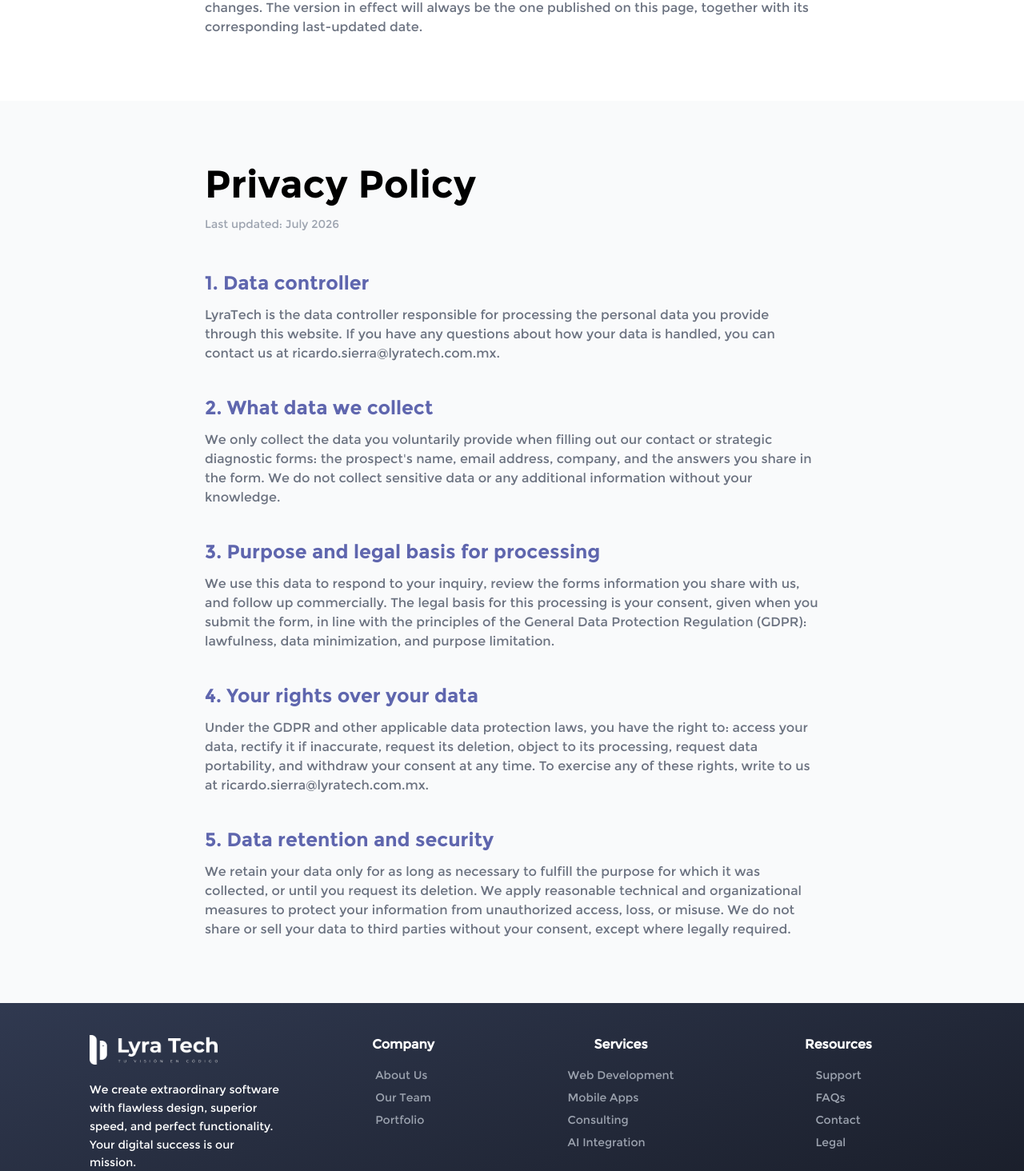
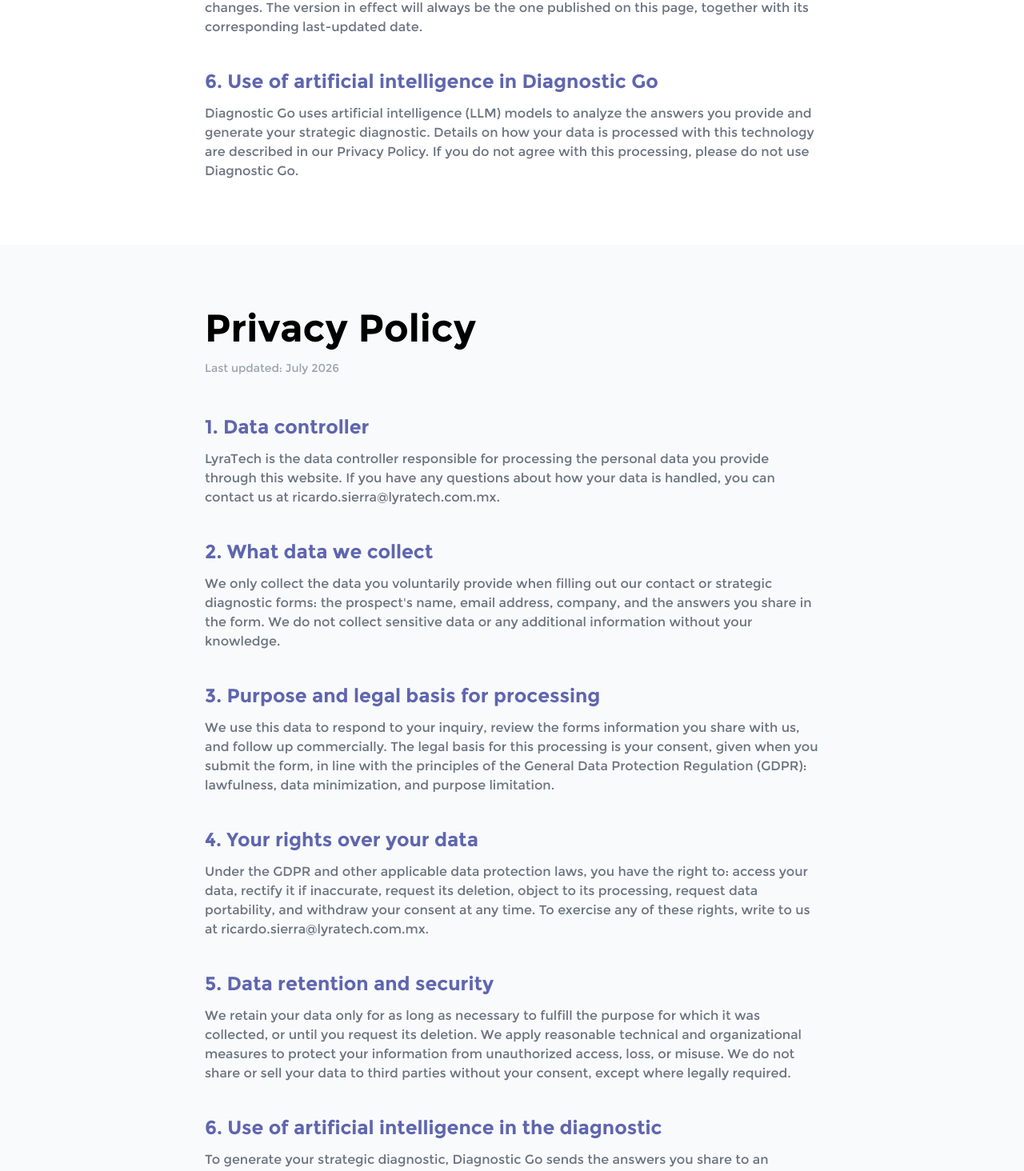
Before and after one commit to lyra-tc/lyratech, a Next.js app in the folder frontend/: page /en/legal in a window 1280 px wide. Shown: the part 1013-2477 px from the top of the page at 80% size. Built offline with nearby package versions, Linux system fonts and the light colour scheme; no server answers.

Commit message:
Update legal section with use of LLM in go diagnostic

```diff
--- a/frontend/src/components/Legal/PrivacyPolicy/index.tsx
+++ b/frontend/src/components/Legal/PrivacyPolicy/index.tsx
@@ -15,6 +15,7 @@ export default function PrivacyPolicy() {
         { titleKey: "section3Title", bodyKey: "section3Body" },
         { titleKey: "section4Title", bodyKey: "section4Body" },
         { titleKey: "section5Title", bodyKey: "section5Body" },
+        { titleKey: "section6Title", bodyKey: "section6Body" },
     ] as const;
 
     return (
--- a/frontend/src/components/Legal/TermsAndConditions/index.tsx
+++ b/frontend/src/components/Legal/TermsAndConditions/index.tsx
@@ -15,6 +15,7 @@ export default function TermsAndConditions() {
         { titleKey: "section3Title", bodyKey: "section3Body" },
         { titleKey: "section4Title", bodyKey: "section4Body" },
         { titleKey: "section5Title", bodyKey: "section5Body" },
+        { titleKey: "section6Title", bodyKey: "section6Body" },
     ] as const;
 
     return (
--- a/frontend/src/messages/de.json
+++ b/frontend/src/messages/de.json
@@ -372,7 +372,9 @@
     "section4Title": "4. Geistiges Eigentum",
     "section4Body": "Sämtliche Inhalte dieser Website (Texte, Logos, Bilder, Design und Code) sind Eigentum von LyraTech oder seinen Lizenzgebern und durch die geltenden Gesetze zum geistigen Eigentum geschützt. Die vollständige oder teilweise Vervielfältigung ohne vorherige schriftliche Genehmigung ist untersagt.",
     "section5Title": "5. Änderungen dieser Bedingungen",
-    "section5Body": "Wir können diese Allgemeinen Geschäftsbedingungen jederzeit aktualisieren, um rechtliche, betriebliche oder website-bezogene Änderungen widerzuspiegeln. Maßgeblich ist stets die auf dieser Seite veröffentlichte Fassung mit dem entsprechenden Datum der letzten Aktualisierung."
+    "section5Body": "Wir können diese Allgemeinen Geschäftsbedingungen jederzeit aktualisieren, um rechtliche, betriebliche oder website-bezogene Änderungen widerzuspiegeln. Maßgeblich ist stets die auf dieser Seite veröffentlichte Fassung mit dem entsprechenden Datum der letzten Aktualisierung.",
+    "section6Title": "6. Einsatz künstlicher Intelligenz in Diagnostic Go",
+    "section6Body": "Diagnostic Go verwendet Modelle künstlicher Intelligenz (LLM), um die von Ihnen angegebenen Antworten zu analysieren und Ihre strategische Diagnose zu erstellen. Details zur Verarbeitung Ihrer Daten mit dieser Technologie finden Sie in unserer Datenschutzerklärung. Wenn Sie mit dieser Verarbeitung nicht einverstanden sind, nutzen Sie bitte Diagnostic Go nicht."
   },
   "privacy": {
     "title": "Datenschutzerklärung",
@@ -386,6 +388,8 @@
     "section4Title": "4. Ihre Rechte bezüglich Ihrer Daten",
     "section4Body": "Gemäß der DSGVO und anderen anwendbaren Datenschutzgesetzen haben Sie das Recht auf: Auskunft über Ihre Daten, Berichtigung bei Unrichtigkeit, Löschung, Widerspruch gegen die Verarbeitung, Datenübertragbarkeit und den jederzeitigen Widerruf Ihrer Einwilligung. Um eines dieser Rechte auszuüben, schreiben Sie uns an ricardo.sierra@lyratech.com.mx.",
     "section5Title": "5. Speicherdauer und Sicherheit der Daten",
-    "section5Body": "Wir speichern Ihre Daten nur so lange, wie es für den Zweck erforderlich ist, für den sie erhoben wurden, oder bis Sie deren Löschung beantragen. Wir wenden angemessene technische und organisatorische Maßnahmen an, um Ihre Daten vor unbefugtem Zugriff, Verlust oder Missbrauch zu schützen. Wir geben Ihre Daten ohne Ihre Einwilligung nicht an Dritte weiter und verkaufen sie nicht, außer bei gesetzlicher Verpflichtung."
+    "section5Body": "Wir speichern Ihre Daten nur so lange, wie es für den Zweck erforderlich ist, für den sie erhoben wurden, oder bis Sie deren Löschung beantragen. Wir wenden angemessene technische und organisatorische Maßnahmen an, um Ihre Daten vor unbefugtem Zugriff, Verlust oder Missbrauch zu schützen. Wir geben Ihre Daten ohne Ihre Einwilligung nicht an Dritte weiter und verkaufen sie nicht, außer bei gesetzlicher Verpflichtung.",
+    "section6Title": "6. Einsatz künstlicher Intelligenz bei der Diagnose",
+    "section6Body": "Um Ihre strategische Diagnose zu erstellen, sendet Diagnostic Go die von Ihnen geteilten Antworten an ein Modell künstlicher Intelligenz (LLM), das sie analysiert und automatisierte Empfehlungen erstellt. Diese Verarbeitung ist erforderlich, um Ihnen das Diagnoseergebnis bereitzustellen, und erfolgt nur, wenn Sie sich für die Nutzung dieses Tools entscheiden. Wenn Sie nicht möchten, dass Ihre Daten mittels künstlicher Intelligenz verarbeitet werden, nutzen Sie bitte Diagnostic Go nicht; unsere übrigen Dienste und Formulare sind davon nicht betroffen."
   }
 }
--- a/frontend/src/messages/en.json
+++ b/frontend/src/messages/en.json
@@ -372,7 +372,9 @@
     "section4Title": "4. Intellectual property",
     "section4Body": "All content on this site (text, logos, images, design, and code) is the property of LyraTech or its licensors and is protected under applicable intellectual property laws. Reproduction, in whole or in part, without prior written authorization is prohibited.",
     "section5Title": "5. Changes to these terms",
-    "section5Body": "We may update these Terms and Conditions at any time to reflect legal, operational, or site changes. The version in effect will always be the one published on this page, together with its corresponding last-updated date."
+    "section5Body": "We may update these Terms and Conditions at any time to reflect legal, operational, or site changes. The version in effect will always be the one published on this page, together with its corresponding last-updated date.",
+    "section6Title": "6. Use of artificial intelligence in Diagnostic Go",
+    "section6Body": "Diagnostic Go uses artificial intelligence (LLM) models to analyze the answers you provide and generate your strategic diagnostic. Details on how your data is processed with this technology are described in our Privacy Policy. If you do not agree with this processing, please do not use Diagnostic Go."
   },
   "privacy": {
     "title": "Privacy Policy",
@@ -386,6 +388,8 @@
     "section4Title": "4. Your rights over your data",
     "section4Body": "Under the GDPR and other applicable data protection laws, you have the right to: access your data, rectify it if inaccurate, request its deletion, object to its processing, request data portability, and withdraw your consent at any time. To exercise any of these rights, write to us at ricardo.sierra@lyratech.com.mx.",
     "section5Title": "5. Data retention and security",
-    "section5Body": "We retain your data only for as long as necessary to fulfill the purpose for which it was collected, or until you request its deletion. We apply reasonable technical and organizational measures to protect your information from unauthorized access, loss, or misuse. We do not share or sell your data to third parties without your consent, except where legally required."
+    "section5Body": "We retain your data only for as long as necessary to fulfill the purpose for which it was collected, or until you request its deletion. We apply reasonable technical and organizational measures to protect your information from unauthorized access, loss, or misuse. We do not share or sell your data to third parties without your consent, except where legally required.",
+    "section6Title": "6. Use of artificial intelligence in the diagnostic",
+    "section6Body": "To generate your strategic diagnostic, Diagnostic Go sends the answers you share to an artificial intelligence (LLM) model, which analyzes them and produces automated recommendations. This processing is necessary to provide you with the diagnostic result and only takes place when you choose to use this tool. If you do not want your data processed using artificial intelligence, please do not use Diagnostic Go; our other services and forms are not affected."
   }
 }
--- a/frontend/src/messages/es.json
+++ b/frontend/src/messages/es.json
@@ -372,7 +372,9 @@
     "section4Title": "4. Propiedad intelectual",
     "section4Body": "Todo el contenido de este sitio (textos, logotipos, imágenes, diseño y código) es propiedad de LyraTech o de sus licenciantes y está protegido por las leyes de propiedad intelectual aplicables. Queda prohibida su reproducción total o parcial sin autorización previa por escrito.",
     "section5Title": "5. Modificaciones a estos términos",
-    "section5Body": "Podemos actualizar estos Términos y Condiciones en cualquier momento para reflejar cambios legales, operativos o del sitio. La versión vigente será siempre la publicada en esta página, con su fecha de última actualización correspondiente."
+    "section5Body": "Podemos actualizar estos Términos y Condiciones en cualquier momento para reflejar cambios legales, operativos o del sitio. La versión vigente será siempre la publicada en esta página, con su fecha de última actualización correspondiente.",
+    "section6Title": "6. Uso de inteligencia artificial en Diagnostic Go",
+    "section6Body": "Diagnostic Go utiliza modelos de inteligencia artificial (LLM) para analizar las respuestas que proporcionas y generar tu diagnóstico estratégico. El detalle de cómo se procesan tus datos con esta tecnología se describe en nuestro Aviso de Privacidad. Si no estás de acuerdo con este tratamiento, te pedimos no utilizar Diagnostic Go."
   },
   "privacy": {
     "title": "Aviso de Privacidad",
@@ -386,6 +388,8 @@
     "section4Title": "4. Tus derechos sobre tus datos",
     "section4Body": "De acuerdo con el RGPD y otras leyes de protección de datos aplicables, tienes derecho a: acceder a tus datos, rectificarlos si son inexactos, solicitar su eliminación, oponerte a su tratamiento, solicitar la portabilidad de tus datos y retirar tu consentimiento en cualquier momento. Para ejercer cualquiera de estos derechos, escríbenos a ricardo.sierra@lyratech.com.mx.",
     "section5Title": "5. Conservación y seguridad de los datos",
-    "section5Body": "Conservamos tus datos únicamente durante el tiempo necesario para cumplir con la finalidad para la que fueron recabados, o hasta que solicites su eliminación. Aplicamos medidas técnicas y organizativas razonables para proteger tu información contra accesos no autorizados, pérdida o uso indebido. No compartimos ni vendemos tus datos a terceros sin tu consentimiento, salvo obligación legal."
+    "section5Body": "Conservamos tus datos únicamente durante el tiempo necesario para cumplir con la finalidad para la que fueron recabados, o hasta que solicites su eliminación. Aplicamos medidas técnicas y organizativas razonables para proteger tu información contra accesos no autorizados, pérdida o uso indebido. No compartimos ni vendemos tus datos a terceros sin tu consentimiento, salvo obligación legal.",
+    "section6Title": "6. Uso de inteligencia artificial en el diagnóstico",
+    "section6Body": "Para generar tu diagnóstico estratégico, la herramienta Diagnostic Go envía las respuestas que compartes a un modelo de inteligencia artificial (LLM) que las analiza y produce recomendaciones automatizadas. Este procesamiento es necesario para ofrecerte el resultado del diagnóstico y se realiza únicamente cuando decides usar esta herramienta. Si no deseas que tus datos sean procesados mediante inteligencia artificial, te pedimos no utilizar Diagnostic Go; el resto de nuestros servicios y formularios no se ven afectados."
   }
 }
```
Also changed, not shown: frontend/src/messages/fr.json (+6 -2 lines).
